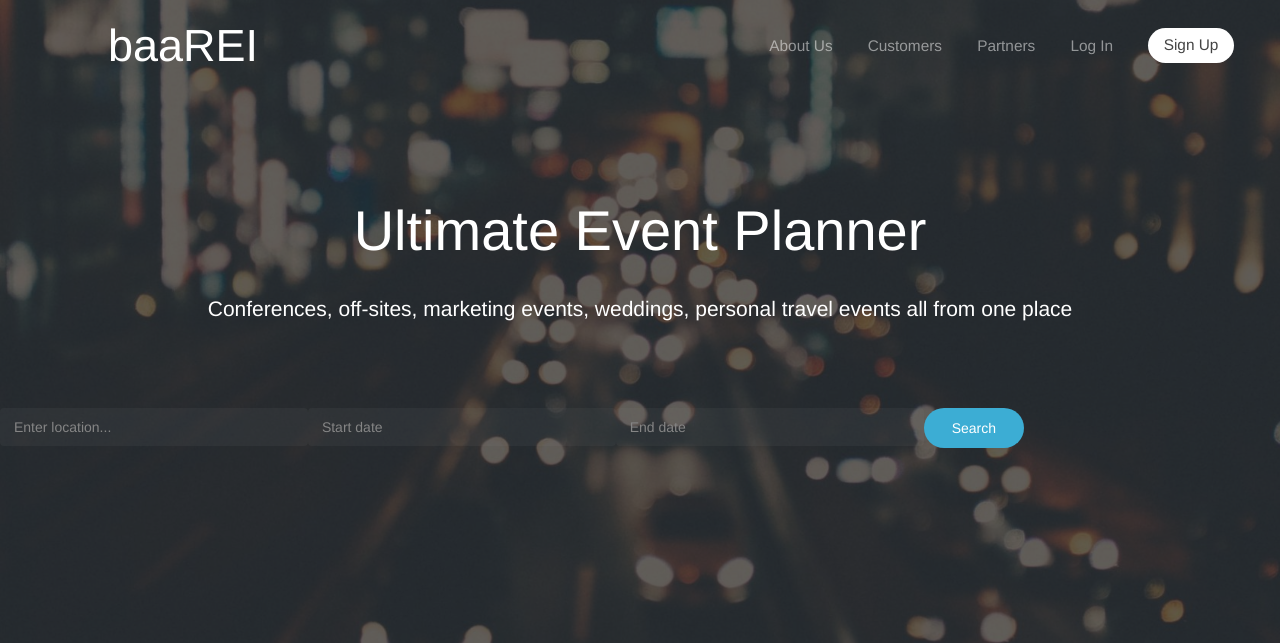
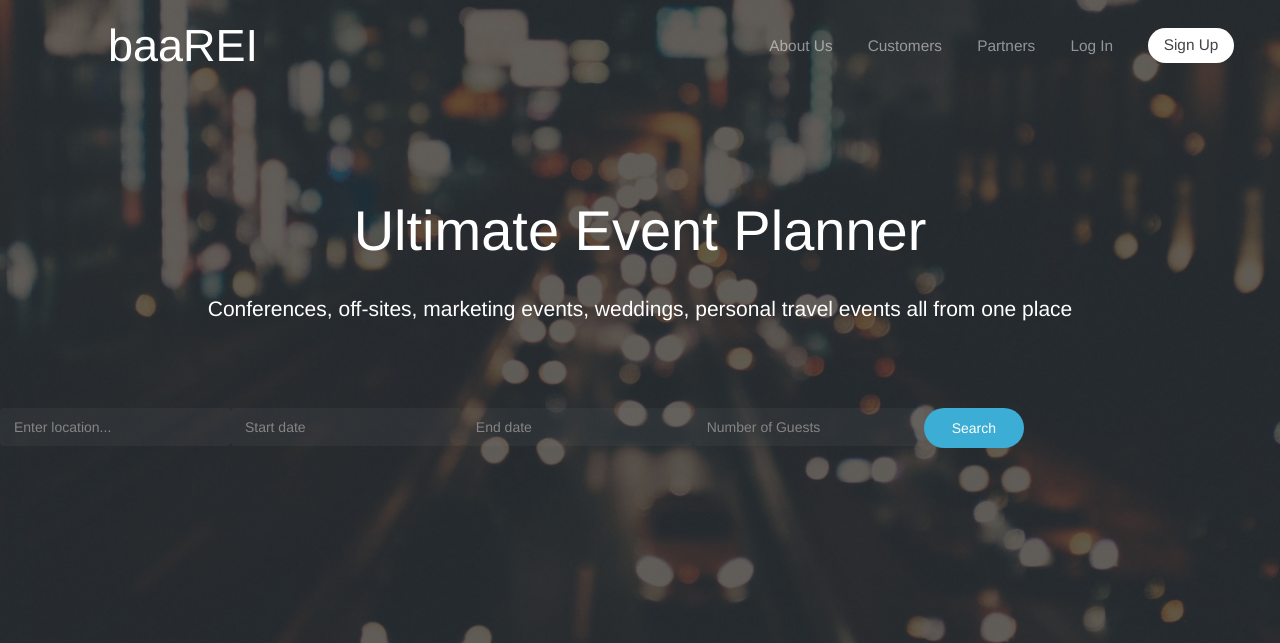
Before and after one commit to aakram1/pmdc, a PHP site: page / in a window 1280 px wide. Shown: the top 643 px of the page. Run offline with PHP 8.4, Linux system fonts and the light colour scheme; some libraries are stand-ins or nearby versions.

Commit message:
Asad's plus reg

```diff
--- a/index.php
+++ b/index.php
@@ -23,9 +23,12 @@
 		<noscript>
 			<link rel="stylesheet" href="css/skel.css" />
 			<link rel="stylesheet" href="css/style.css" />
+			<link rel="stylesheet" href="css/style-xsmall.css" />
+			<link rel="stylesheet" href="css/style-small.css" />
+			<link rel="stylesheet" href="css/style-medium.css" />
+			<link rel="stylesheet" href="css/style-large.css" />
 			<link rel="stylesheet" href="css/style-xlarge.css" />
-		</noscript>
-	</head>
+		</noscript></head>
 	<body class="landing">
 
 		<!-- Header -->
@@ -60,15 +63,13 @@
 				<p>Conferences, off-sites, marketing events, weddings, personal travel events all from one place</p>
 				<br></br>
 
-				<ul class="actions">
-					<li class="inline">
-						<input type="text" placeholder="Enter location..."/>
-						<input type="text" id="datepicker" placeholder="Start date"/>
-						<input type="text" id="datepicker2" placeholder="End date"/>
-						<a href="#" class="button">Search</a>
-					</li>
-				</ul>
-			</section>
+	<ul class="actions">
+		<li><input type="text" placeholder="Enter location..." />
+		<input type="text" id="startDatepicker" placeholder="Start date" />
+		<input type="text" id="endDatepicker" placeholder="End date" />
+		<input type="text" id="numGuests" placeholder="Number of Guests" /> <ahref="#" class="button">Search</a></li>
+	</ul>
+	</section>
 
 		<!-- One -->
 			<section id="one" class="wrapper style1 special">
@@ -187,7 +188,7 @@
       </div>
       <div class="modal-body">
       <div class="container">
-        <div id="loginbox" class="mainbox">
+        <div id="loginbox" class="mainbox col-md-6 col-md-offset-3 col-sm-8 col-sm-offset-2">
             <div class="panel panel-info" >
                     <div class="panel-heading">
                         <div class="panel-title">Sign In</div>
```
